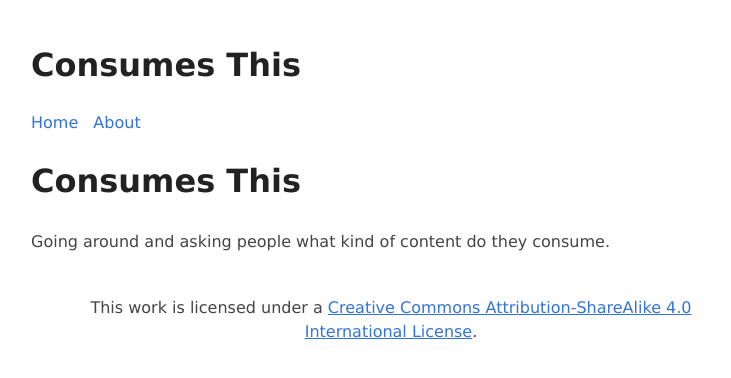
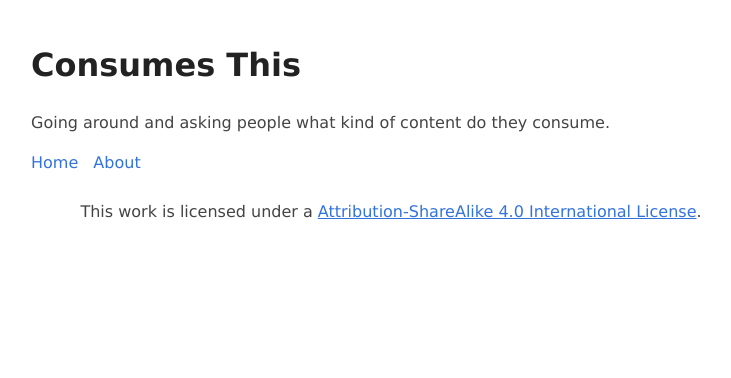
Before and after one commit to chtny/consumesthis, a Jekyll site: the page built from index.md, in a window 1280 px wide. Shown: the top 378 px of the page, without its empty margins (249-980 px from the left). Built offline with Jekyll 4.4.1, drawn with Linux system fonts in a browser that asks for light colours.

Commit message:
Changes to those oops!

```diff
--- a/_includes/footer.html
+++ b/_includes/footer.html
@@ -1 +1 @@
-<footer>This work is licensed under a <a rel="license" href="http://creativecommons.org/licenses/by-sa/4.0/">Creative Commons Attribution-ShareAlike 4.0 International License</a>.</footer>
+<footer>This work is licensed under a <a rel="license" href="http://creativecommons.org/licenses/by-sa/4.0/">Attribution-ShareAlike 4.0 International License</a>.</footer>
--- a/_includes/header.html
+++ b/_includes/header.html
@@ -2,6 +2,7 @@
     <a class="title" href="/">
       <h1>Consumes This</h1>
     </a>
+    <p>Going around and asking people what kind of content do they consume.</p>
     <nav>
       <a href="/">Home</a>
       <a href="/about">About</a>
--- a/index.md
+++ b/index.md
@@ -2,6 +2,3 @@
 layout: default
 title: Consumes This
 ---
-# Consumes This
-
-Going around and asking people what kind of content do they consume.
```
